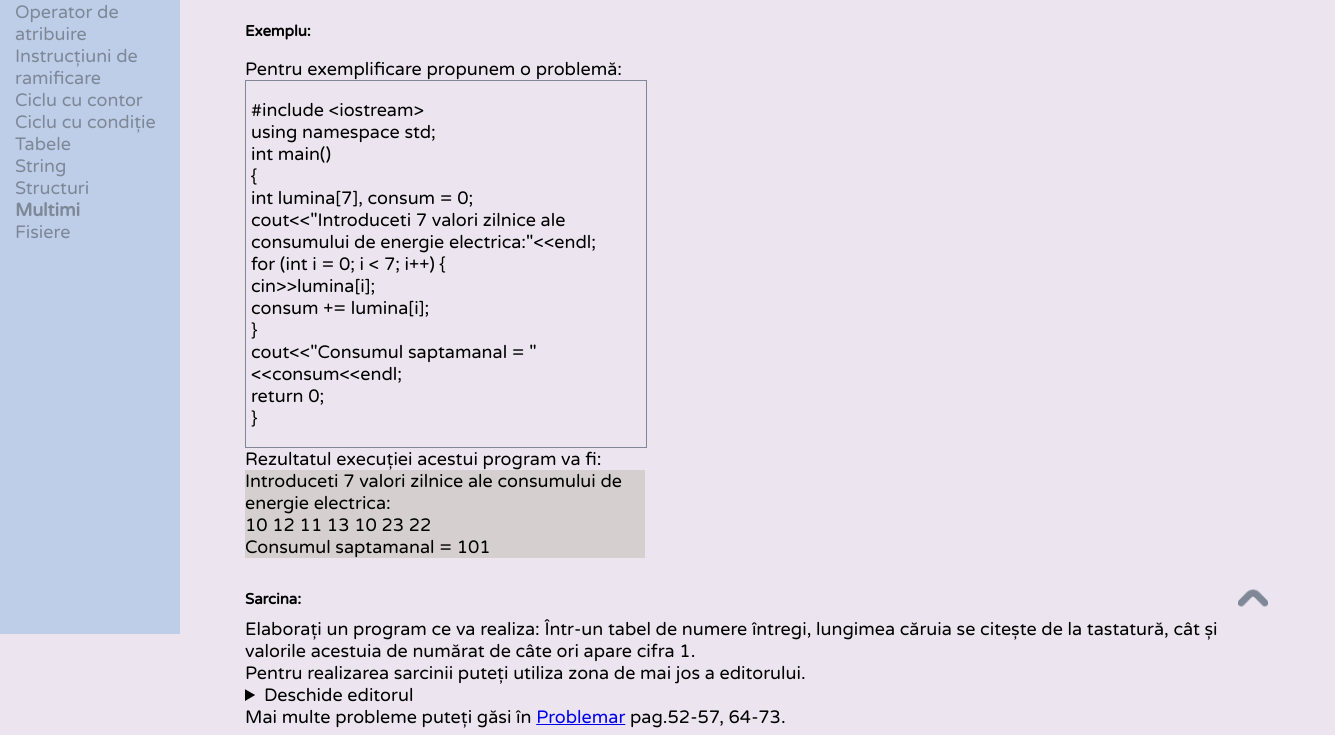
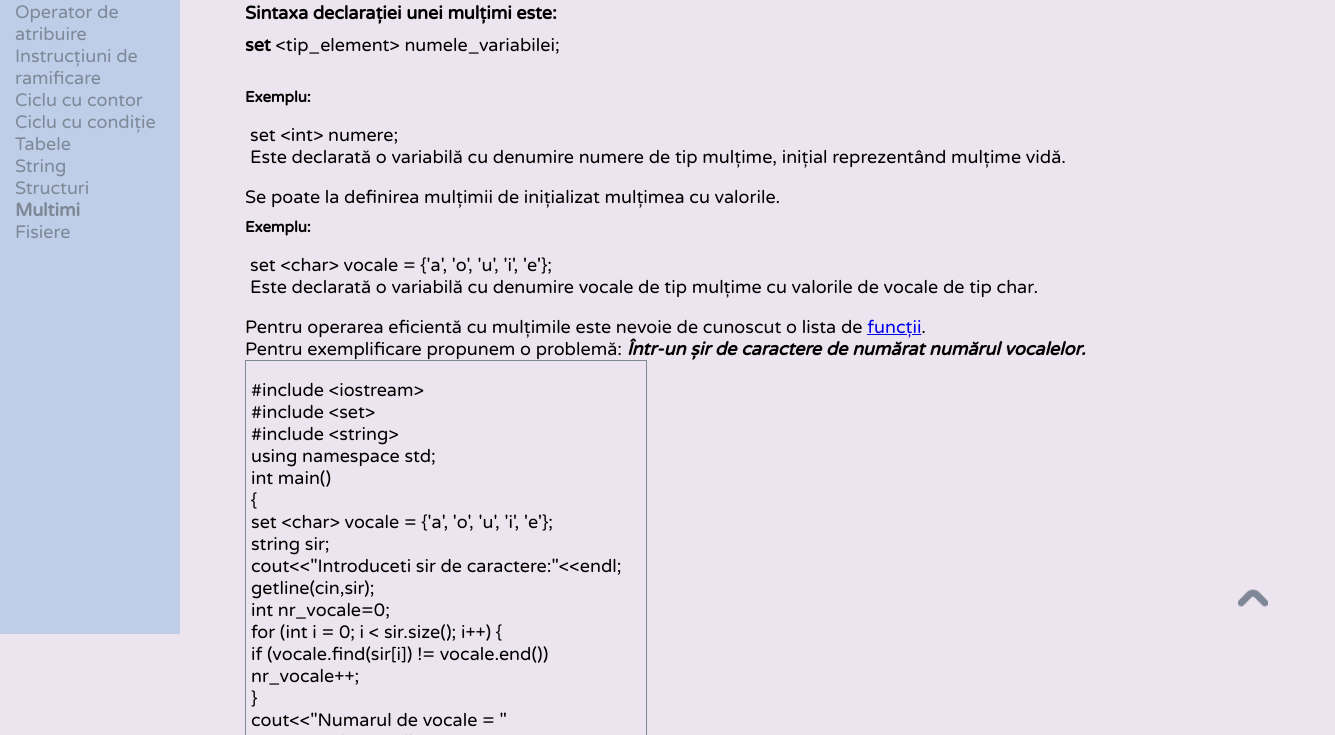
Before and after one commit to dijani/cpp, a plain HTML site: page pages/l94.html in a window 1280 px wide. Shown: the part 164-899 px from the top of the page, 1335 px wide, since content can reach past the window. Drawn offline with Linux system fonts and the light colour scheme.

Commit message:
Add files via upload

```diff
--- a/pages/l94.html
+++ b/pages/l94.html
@@ -45,52 +45,65 @@
             <h3>Mulțime</h3>
             <div class="tema">
                 <div>
-
+                    Mulțimile (set) în limbajul C++ reprezintă un conteiner de elemente omogene unice(deja sortate). Set-ul face parte
+                    din biblioteca standată ale limbajului C++ STL (Standard Template Library), deaceea pentru a utiliza
+                    set-ul este nevoie de adaugat biblioteca prin #include &#60set>.
                 </div>
-                <img class="img-ex" src="">
                 <div>
                     <h4>Sintaxa declarației unei mulțimi este:</h4>
-                    <!-- <b>tip_componenta</b> numele_variabilei [lungimea]; -->
+                    <b>set</b> &#60tip_element> numele_variabilei;
                 </div><br>
                 <h5>Exemplu:</h5>
                 <ul>
-                    <!-- <li>int tabel[5];</li>
-                    <li>Este declarat un tabel liniar cu denumire <i>tabel</i> din 5 elemente, fiecare fiind număr
-                        întreg</li> -->
+                    <li>set &#60int> numere;</li>
+                    <li>Este declarată o variabilă cu denumire numere de tip mulțime, inițial reprezentând mulțime vidă.</li>
                 </ul>
                 <div>
-                    Pentru exemplificare propunem o problemă: <b><i></i></b>
+                    Se poate la definirea mulțimii de inițializat mulțimea cu valorile.
+                </div>
+                <h5>Exemplu:</h5>
+                <ul>
+                    <li>set &#60char> vocale = {'a', 'o', 'u', 'i', 'e'};</li>
+                    <li>Este declarată o variabilă cu denumire vocale de tip mulțime cu valorile de vocale de tip char.</li>
+                </ul>
+                <div>
+                    Pentru operarea eficientă cu mulțimile este nevoie de cunoscut o lista de
+                    <a target="_blank" href="https://cplusplus.com/reference/set/set/set/">funcții</a>.
+                </div>
+                <div>
+                    Pentru exemplificare propunem o problemă: <b><i>Într-un șir de caractere de numărat numărul vocalelor.</i></b>
                 </div>
                 <div class="program">
                     <ul>
                         <li>#include &#60iostream&#62</li>
+                        <li>#include &#60set&#62</li>
+                        <li>#include &#60string&#62</li>
                         <li>using namespace std;</li>
                         <li>int main()</li>
                         <li>{</li>
-                        <li>int lumina[7], consum = 0;</li>
-                        <li>cout&#60&#60"Introduceti 7 valori zilnice ale consumului de energie electrica:"&#60&#60endl;
-                        </li>
-                        <li>for (int i = 0; i < 7; i++) {</li>
-                        <li>cin&#62&#62lumina[i];</li>
-                        <li>consum += lumina[i];</li>
+                        <li>set &#60char> vocale = {'a', 'o', 'u', 'i', 'e'};</li>
+                        <li>string sir;</li>
+                        <li>cout&#60&#60"Introduceti sir de caractere:"&#60&#60endl;</li>
+                        <li>getline(cin,sir);</li>
+                        <li>int nr_vocale=0;</li>
+                        <li>for (int i = 0; i < sir.size(); i++) {</li>
+                        <li>if (vocale.find(sir[i]) != vocale.end()) nr_vocale++;</li>
                         <li>}</li>
-                        <li>cout&#60&#60"Consumul saptamanal = "&#60&#60consum&#60&#60endl;</li>
+                        <li>cout&#60&#60"Numarul de vocale = "&#60&#60nr_vocale&#60&#60endl;</li>
                         <li>return 0;</li>
                         <li>}</li>
                     </ul>
                 </div>
                 <div class="out">
                     Rezultatul execuției acestui program va fi:<br>
-                    <p>Introduceti 7 valori zilnice ale consumului de energie electrica:</p>
-                    <p>10 12 11 13 10 23 22</p>
-                    <p>Consumul saptamanal = 101</p>
+                    <p>Introduceti sir de caractere:</p>
+                    <p>cautam vocalele</p>
+                    <p>Numarul de vocale = 7</p>
                 </div>
                 <br>
-
                 <h5>Sarcina:</h5>
                 <div>
-                    Elaborați un program ce va realiza: Într-un tabel de numere întregi, lungimea căruia se citește de la tastatură,
-                    cât și valorile acestuia de numărat de câte ori apare cifra 1.<br>
+                    Elaborați un program ce va realiza: Într-un șir de caractere de numărat numărul de litere, cifre și semne de punctuație.<br>
                     Pentru realizarea sarcinii puteți utiliza zona de mai jos a editorului.
                     <details id="s">
                         <summary>Deschide editorul</summary>
@@ -99,11 +112,11 @@
                     </details>
                     Mai multe probleme puteți găsi în
                     <a target="_blank"
-                        href="https://liceudonici.do.am/Turbo_Pascal-Culegere_de_probleme.pdf">Problemar</a> pag.52-57,
-                    64-73.
+                        href="https://liceudonici.do.am/Turbo_Pascal-Culegere_de_probleme.pdf">Problemar</a> pag.94-95.
                 </div>
                 <h4>Verifică cunoștințele:</h4>
-
+                <iframe src="https://h5p.org/h5p/embed/1338272" width="1090" height="315" frameborder="0" allowfullscreen="allowfullscreen" allow="geolocation *; microphone *; camera *; midi *; encrypted-media *" title="set"></iframe>
+                <script src="https://h5p.org/sites/all/modules/h5p/library/js/h5p-resizer.js" charset="UTF-8"></script>
             </div>
         </main>
     </div>
```
Also changed, not shown: index.html (+1 -0 lines), pages/l1.html (+1 -0 lines), pages/l2.html (+1 -0 lines), pages/l3.html (+1 -0 lines), pages/l4.html (+1 -0 lines), pages/l4io.html (+1 -0 lines), pages/l5.html (+1 -0 lines), pages/l6.html (+1 -0 lines), pages/l7.html (+1 -0 lines), pages/l8.html (+1 -0 lines), pages/l9.html (+1 -1 lines), pages/l92.html (+1 -1 lines), pages/l93.html (+1 -1 lines), pages/l95.html (+1 -1 lines).
